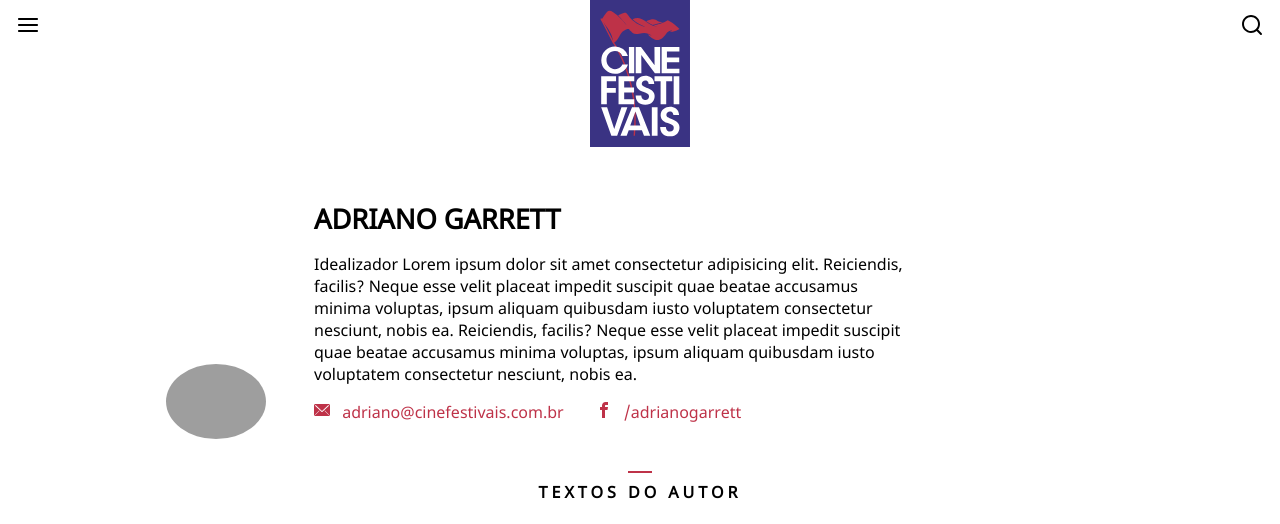
After one commit to FelipeTeixeira/cinefestivais, a PHP site: page /autor.php in a window 1280 px wide. The commit adds this page. Shown: the top 524 px of the page. Run offline with PHP 8.4, Linux system fonts and the light colour scheme; grey boxes are pictures that could not be loaded.

Commit message:
author page

```diff
--- /dev/null
+++ b/app/assets/scss/objects/_profile-photo.scss
@@ -0,0 +1,5 @@
+.profile-photo {
+    border-radius: 50%;
+    margin-right: 16px;
+    width: 50px;
+}
--- /dev/null
+++ b/app/assets/scss/pages/_author.scss
@@ -0,0 +1,62 @@
+.author {
+    padding: 0 16px;
+
+    &-info {
+        display: flex;
+        flex-flow: row wrap;
+        padding: 200px 0 0;
+        position: relative;
+        @media screen and (min-width: 768px) {
+            align-items: end;
+            padding: 200px 150px 0;
+        }
+
+        &--column {
+            @media screen and (min-width: 768px) {
+                padding: 0 32px;
+                width: 70%;
+            }
+        }
+    }
+
+    .profile-photo {
+        width: 100px;
+    }
+
+    &-title {
+        font-size: 1.7rem;
+        margin: 16px 0 0;
+        text-transform: uppercase;
+        @media screen and (min-width: 768px) {
+            margin: 0;
+        }
+    }
+    &-text {
+        margin: 16px 0;
+    }
+    &-contact {
+        color: $pink;
+        display: flex;
+        flex-flow: column wrap;
+        justify-content: center;
+        margin: 16px 0;
+        @media screen and (min-width: 768px) {
+            flex-flow: row wrap;
+            justify-content: flex-start;
+        }
+
+        span:last-child {
+            @media screen and (min-width: 768px) {
+                padding: 0 32px;
+            }
+        }
+
+        .icon {
+            margin-right: 8px;
+        }
+    }
+
+    .content-title {
+        font-size: 1rem;
+    }
+}
--- a/app/assets/scss/pages/_post.scss
+++ b/app/assets/scss/pages/_post.scss
@@ -23,13 +23,6 @@
             display: flex;
             flex-flow: row wrap;
             justify-content: flex-start;
-
-            img {
-                border-radius: 50%;
-                margin-right: 16px;
-                width: 50px;
-            }
-
         }
 
         .author-name {
--- a/app/assets/scss/style.scss
+++ b/app/assets/scss/style.scss
@@ -9,6 +9,7 @@
 @import "objects/btn";
 @import "objects/form";
 @import "objects/img-thumbnail";
+@import "objects/profile-photo";
 
 @import "components/article";
 @import "components/card";
@@ -22,6 +23,7 @@
 @import "components/post-header";
 @import "components/tag";
 
+@import "pages/author";
 @import "pages/post";
 
 @import "trumps/trumps";
--- /dev/null
+++ b/app/autor.php
@@ -0,0 +1,86 @@
+<?php
+	include 'templates/nav-bar.php';
+?>
+
+<main class="author">
+
+    <section class="author-info">
+        <img src="https://randomuser.me/api/portraits/men/12.jpg" alt="" class="profile-photo">
+        <div class="author-info--column">
+            <h1 class="author-title">Adriano Garrett</h1>
+            <p class="author-text">Idealizador Lorem ipsum dolor sit amet consectetur adipisicing elit. Reiciendis,
+                facilis?
+                Neque esse velit placeat impedit suscipit quae beatae accusamus minima voluptas, ipsum
+                aliquam quibusdam iusto voluptatem consectetur nesciunt, nobis ea.
+                Reiciendis, facilis?
+                Neque esse velit placeat impedit suscipit quae beatae accusamus minima voluptas, ipsum
+                aliquam quibusdam iusto voluptatem consectetur nesciunt, nobis ea.</p>
+
+            <div class="author-contact">
+                <span>
+                    <svg class="icon icon-envelope">
+                        <use xlink:href="#icon-envelope"></use>
+                    </svg>
+                    adriano@cinefestivais.com.br
+                </span>
+                <span>
+                    <svg class="icon icon-facebook">
+                        <use xlink:href="#icon-facebook"></use>
+                    </svg>
+                    /adrianogarrett
+                </span>
+            </div>
+        </div>
+    </section>
+
+    <section class="content">
+        <h2 class="content-title">Textos do autor</h2>
+
+        <div class="cards">
+            <div class="card">
+                <img src="https://picsum.photos/id/3/300/200" alt="" class="card-picture">
+                <div class="card-label">
+                    <span class="card-label__text white">50º festival de Brasília</span>
+                </div>
+                <p class="card-text">"Na Paraíba Anoitece": Uma conversa com Ramon Porto Mota</p>
+            </div>
+
+            <div class="card">
+                <img src="https://picsum.photos/id/3/300/200" alt="" class="card-picture">
+                <div class="card-label">
+                    <span class="card-label__text white">50º festival de Brasília</span>
+                </div>
+                <p class="card-text">"Na Paraíba Anoitece": Uma conversa com Ramon Porto Mota</p>
+            </div>
+
+            <div class="card">
+                <img src="https://picsum.photos/id/3/300/200" alt="" class="card-picture">
+                <div class="card-label">
+                    <span class="card-label__text white">50º festival de Brasília</span>
+                </div>
+                <p class="card-text">"Na Paraíba Anoitece": Uma conversa com Ramon Porto Mota</p>
+            </div>
+
+            <div class="card">
+                <img src="https://picsum.photos/id/3/300/200" alt="" class="card-picture">
+                <div class="card-label">
+                    <span class="card-label__text white">50º festival de Brasília</span>
+                </div>
+                <p class="card-text">"Na Paraíba Anoitece": Uma conversa com Ramon Porto Mota</p>
+            </div>
+        </div>
+
+        <div class="is-center">
+            <button type="button" class="btn btn-primary btn-small">Ver Mais</button>
+        </div>
+
+    </section>
+</main>
+
+<?php
+    include 'templates/newsletter.php';
+?>
+
+<?php
+    include 'templates/footer.php';
+?>
--- a/app/post.php
+++ b/app/post.php
@@ -54,8 +54,8 @@
     <section class="postpage-body--author">
 
         <div class="author-picture">
-            <img src="https://randomuser.me/api/portraits/men/12.jpg" alt="">
-            <img src="https://randomuser.me/api/portraits/women/28.jpg" alt="">
+            <img src="https://randomuser.me/api/portraits/men/12.jpg" class="profile-photo" alt="">
+            <img src="https://randomuser.me/api/portraits/women/28.jpg" class="profile-photo" alt="">
         </div>
         <div class="author-name">
             <a href="#">Adriano Garrett</a>
```
Also changed, not shown: app/assets/css/style.css, app/assets/scss/components/_cobertura.scss (line endings or trailing spaces), app/assets/scss/generic/_generic.scss (line endings or trailing spaces), app/assets/scss/tools/_tools.scss (line endings or trailing spaces), 1 other file.
